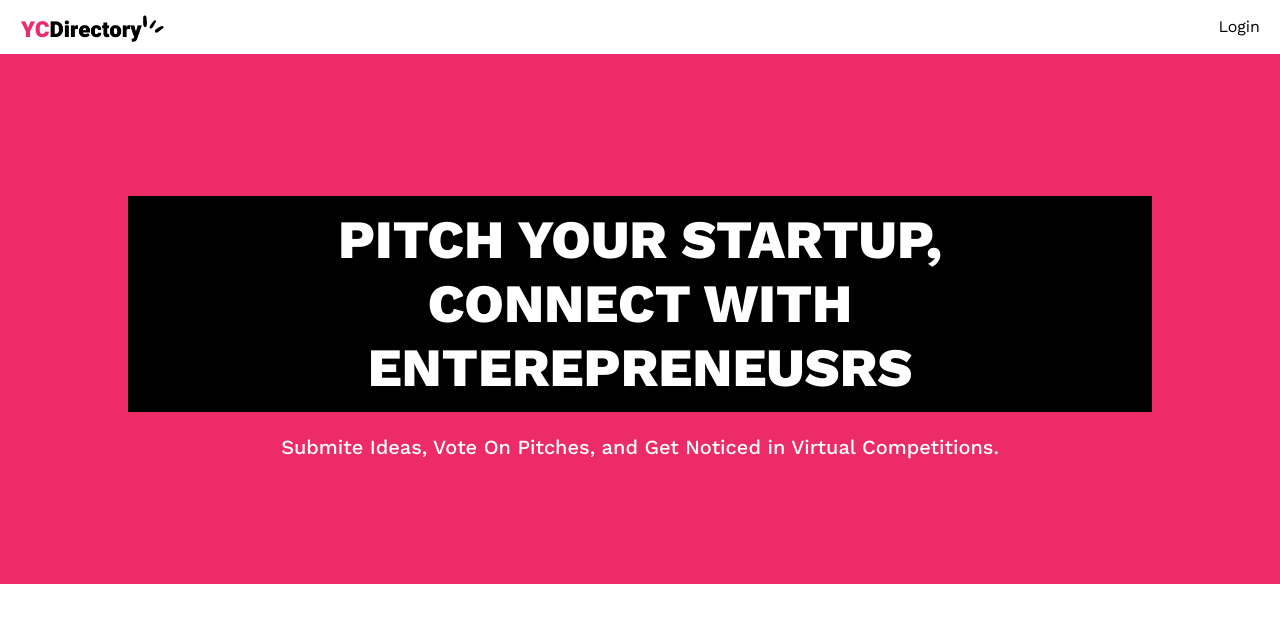
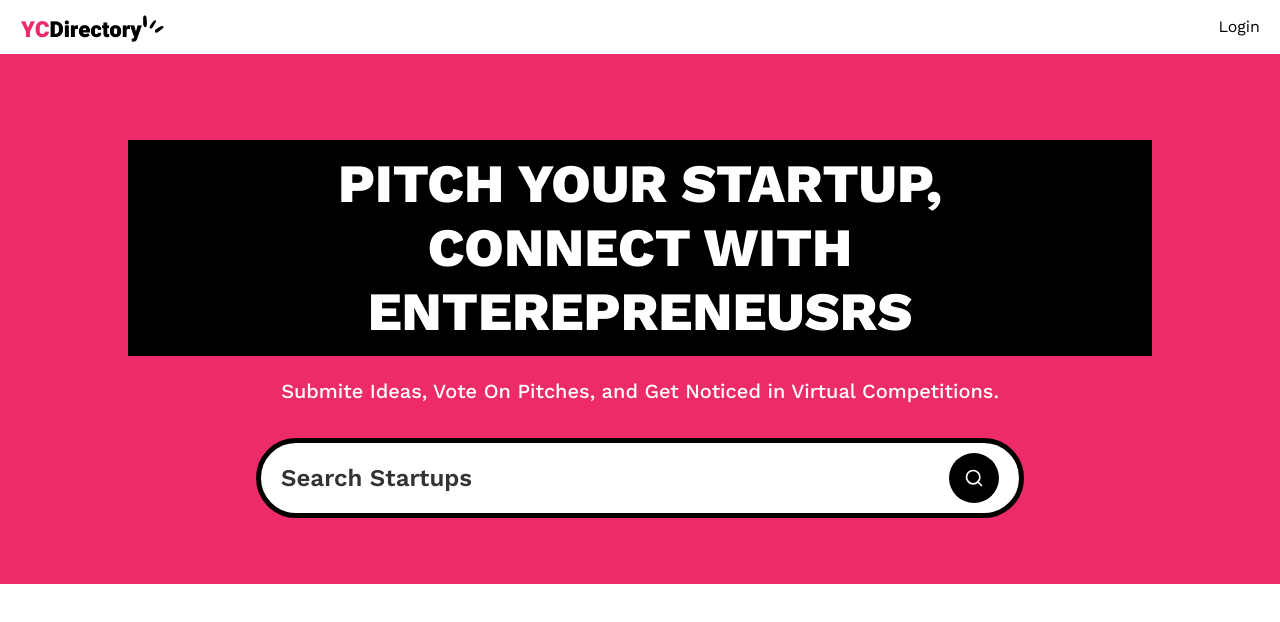
Before and after one commit to Mohamed-Y0/YC-Dirctory, a Next.js app: page / in a window 1280 px wide. Shown: the top 622 px of the page. Built offline with nearby package versions, Linux system fonts and the light colour scheme; no server answers.

Commit message:
finish search bar

```diff
--- a/app/(root)/layout.tsx
+++ b/app/(root)/layout.tsx
@@ -1,4 +1,4 @@
-import Navbar from "@/app/components/Navbar";
+import Navbar from "@/components/Navbar";
 
 export default function Layout({
   children,
--- a/app/(root)/page.tsx
+++ b/app/(root)/page.tsx
@@ -1,4 +1,12 @@
-export default function Home() {
+import SearchForm from "@/components/SearchForm";
+
+export default async function Home({
+  searchParams,
+}: {
+  searchParams: Promise<{ query?: string }>;
+}) {
+  const query = (await searchParams).query;
+
   return (
     <>
       <section className="pink_container">
@@ -9,6 +17,8 @@
           Submite Ideas, Vote On Pitches, and Get Noticed in Virtual
           Competitions.
         </p>
+
+        <SearchForm query={query} />
       </section>
     </>
   );
--- /dev/null
+++ b/components/SearchForm.tsx
@@ -0,0 +1,26 @@
+import SearchFormReset from "@/components/SearchFormReset";
+import { Search } from "lucide-react";
+import Form from "next/form";
+
+function SearchForm({ query }: { query?: string }) {
+  return (
+    <Form action="/" scroll={false} className="search-form">
+      <input
+        type="text"
+        name="query"
+        defaultValue={query}
+        className="search-input"
+        placeholder="Search Startups"
+      />
+
+      <div className="flex gap-2">
+        {query && <SearchFormReset />}
+        <button type="submit" className="search-btn text-white">
+          <Search className="size-5" />
+        </button>
+      </div>
+    </Form>
+  );
+}
+
+export default SearchForm;
--- /dev/null
+++ b/components/SearchFormReset.tsx
@@ -0,0 +1,22 @@
+"use client";
+
+import { X } from "lucide-react";
+import Link from "next/link";
+
+function SearchFormReset() {
+  const reset = () => {
+    const form = document.querySelector(".search-form") as HTMLFormElement;
+
+    if (form) form.reset();
+  };
+
+  return (
+    <button type="reset" onClick={reset}>
+      <Link href="/" className="search-btn text-white">
+        <X className="size-5" />
+      </Link>
+    </button>
+  );
+}
+
+export default SearchFormReset;
--- /dev/null
+++ b/components/ui/button.tsx
@@ -0,0 +1,57 @@
+import * as React from "react"
+import { Slot } from "@radix-ui/react-slot"
+import { cva, type VariantProps } from "class-variance-authority"
+
+import { cn } from "@/lib/utils"
+
+const buttonVariants = cva(
+  "inline-flex items-center justify-center gap-2 whitespace-nowrap rounded-md text-sm font-medium transition-colors focus-visible:outline-none focus-visible:ring-1 focus-visible:ring-ring disabled:pointer-events-none disabled:opacity-50 [&_svg]:pointer-events-none [&_svg]:size-4 [&_svg]:shrink-0",
+  {
+    variants: {
+      variant: {
+        default:
+          "bg-primary text-primary-foreground shadow hover:bg-primary/90",
+        destructive:
+          "bg-destructive text-destructive-foreground shadow-sm hover:bg-destructive/90",
+        outline:
+          "border border-input bg-background shadow-sm hover:bg-accent hover:text-accent-foreground",
+        secondary:
+          "bg-secondary text-secondary-foreground shadow-sm hover:bg-secondary/80",
+        ghost: "hover:bg-accent hover:text-accent-foreground",
+        link: "text-primary underline-offset-4 hover:underline",
+      },
+      size: {
+        default: "h-9 px-4 py-2",
+        sm: "h-8 rounded-md px-3 text-xs",
+        lg: "h-10 rounded-md px-8",
+        icon: "h-9 w-9",
+      },
+    },
+    defaultVariants: {
+      variant: "default",
+      size: "default",
+    },
+  }
+)
+
+export interface ButtonProps
+  extends React.ButtonHTMLAttributes<HTMLButtonElement>,
+    VariantProps<typeof buttonVariants> {
+  asChild?: boolean
+}
+
+const Button = React.forwardRef<HTMLButtonElement, ButtonProps>(
+  ({ className, variant, size, asChild = false, ...props }, ref) => {
+    const Comp = asChild ? Slot : "button"
+    return (
+      <Comp
+        className={cn(buttonVariants({ variant, size, className }))}
+        ref={ref}
+        {...props}
+      />
+    )
+  }
+)
+Button.displayName = "Button"
+
+export { Button, buttonVariants }
--- a/package.json
+++ b/package.json
@@ -15,6 +15,7 @@
     "next": "$next"
   },
   "dependencies": {
+    "@radix-ui/react-slot": "^1.2.3",
     "@tailwindcss/typography": "github:tailwindcss/typography",
     "class-variance-authority": "^0.7.1",
     "clsx": "^2.1.1",
```
Also changed, not shown: components/Navbar.tsx (renamed from app/components/Navbar.tsx), 1 other file (tests, documents, lock files or other folders).
